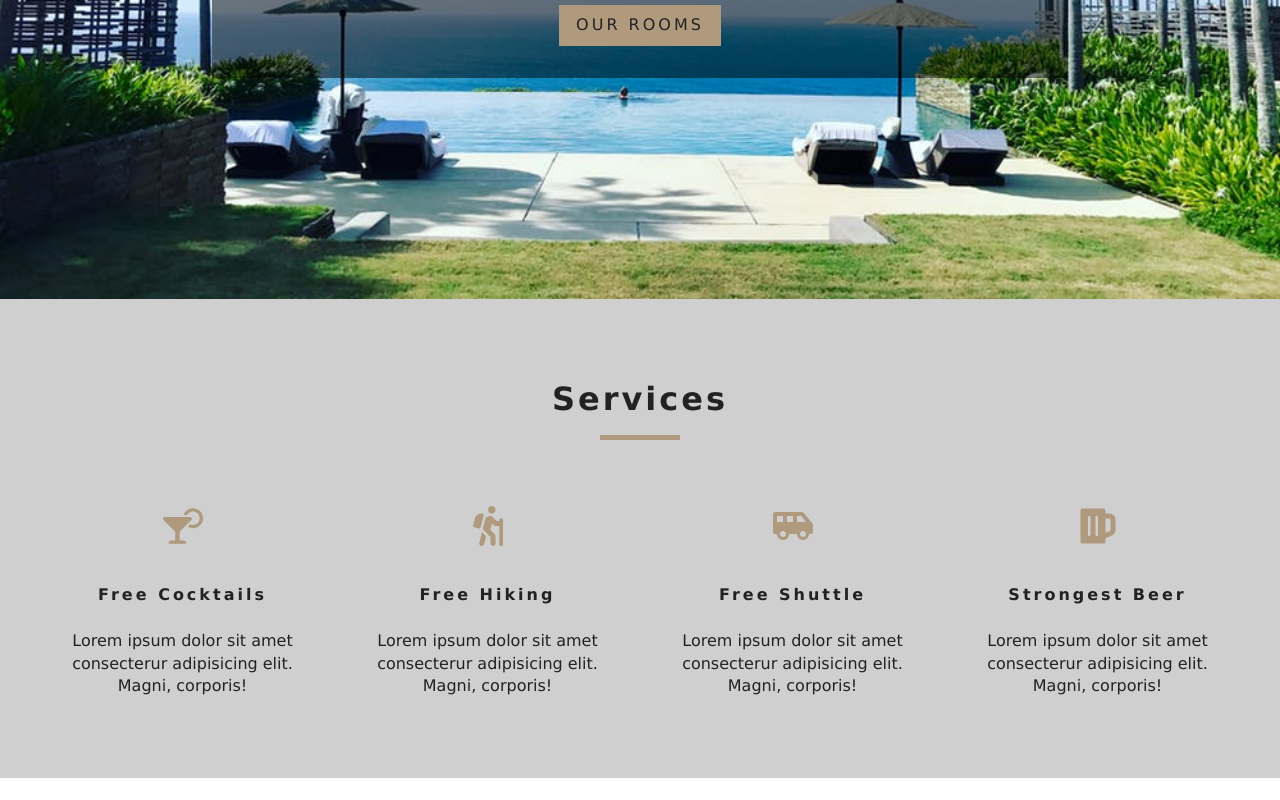
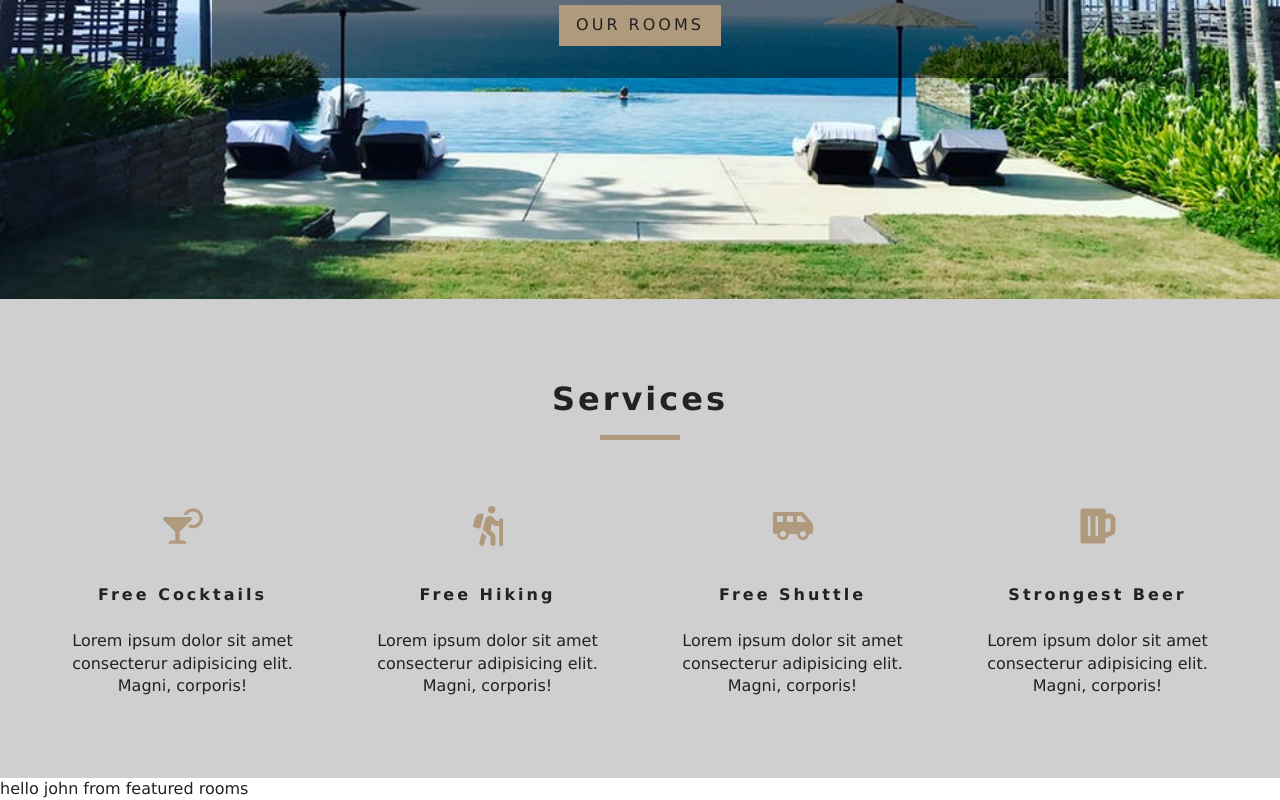
Before and after one commit to ntzwilly/resort-hotel, a React (Create React App) app: page / in a window 1280 px wide. Shown: the part 501-1301 px from the top of the page. Before the commit the page ends 1279 px from the top, so only its background shows below. Built offline with nearby package versions, Linux system fonts and the light colour scheme; the HTML template or start-up script is replaced by a standard one.

Commit message:
Setup Context API

```diff
--- /dev/null
+++ b/src/Context.js
@@ -0,0 +1,22 @@
+import React, { Component } from "react";
+
+const RoomContext = React.createContext();
+// <RoomContext.Provider value={}
+
+class RoomProvider extends Component {
+  state = {
+    greeting:'hello',
+    name:'john'
+  };
+  render() {
+    return (
+      <RoomContext.Provider value={{...this.state}}>
+        {this.props.children}
+      </RoomContext.Provider>
+    );
+  }
+}
+
+const RoomConsumer = RoomContext.Consumer;
+
+export { RoomProvider, RoomConsumer, RoomContext };
--- /dev/null
+++ b/src/components/FeaturedRooms.js
@@ -0,0 +1,14 @@
+import React, { Component } from "react";
+import { RoomContext } from "../Context";
+
+export default class FeaturedRooms extends Component {
+  static contextType = RoomContext;
+  render() {
+    const { name, greeting } = this.context;
+    return (
+      <div>
+        {greeting} {name} from featured rooms
+      </div>
+    );
+  }
+}
--- a/src/index.js
+++ b/src/index.js
@@ -1,12 +1,15 @@
-import React from 'react';
-import ReactDOM from 'react-dom/client';
-import { BrowserRouter } from 'react-router-dom';
-import './index.css';
-import App from './App';
+import React from "react";
+import ReactDOM from "react-dom/client";
+import { BrowserRouter as Router } from "react-router-dom";
+import "./index.css";
+import App from "./App";
+import { RoomProvider } from "./Context";
 
-const root = ReactDOM.createRoot(document.getElementById('root'));
+const root = ReactDOM.createRoot(document.getElementById("root"));
 root.render(
-  <BrowserRouter>
-    <App />
-  </BrowserRouter>
+  <RoomProvider>
+    <Router>
+      <App />
+    </Router>
+  </RoomProvider>
 );
--- a/src/pages/Home.js
+++ b/src/pages/Home.js
@@ -3,6 +3,7 @@
 import Banner from "../components/Banner";
 import { Link } from "react-router-dom";
 import Services from "../components/Services";
+import FeaturedRooms from "../components/FeaturedRooms";
 
 export default function Home() {
   return (
@@ -18,6 +19,7 @@
         </Banner>
       </Hero>
       <Services />
+      <FeaturedRooms />
     </>
   );
 }
```
